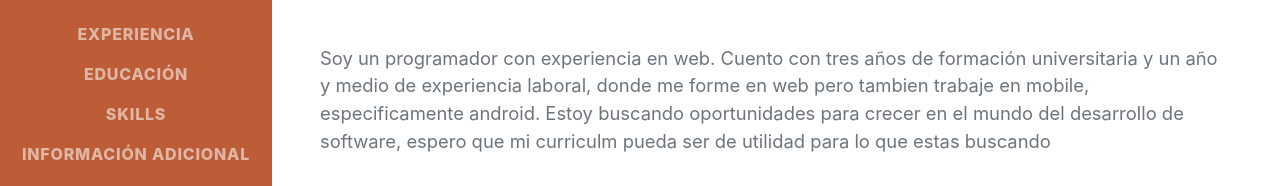
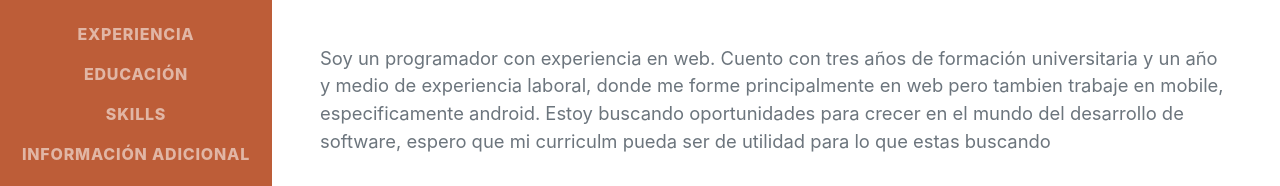
Before and after one commit to TosiniLisandro/TosiniLisandro.github.io, a plain HTML site: page index.html in a window 1280 px wide. Shown: the part 398-584 px from the top of the page. Drawn offline with nearby package versions, Linux system fonts and the light colour scheme; a web font is replaced by a local one.

Commit message:
Update index.html

```diff
--- a/index.html
+++ b/index.html
@@ -60,7 +60,7 @@
 
 
                     </div>
-                    <p class="lead mb-5">Soy un programador con experiencia en web. Cuento con tres años de formación universitaria y un año y medio de experiencia laboral, donde me forme en web pero tambien trabaje en mobile, especificamente android.  Estoy buscando oportunidades para crecer en el mundo del desarrollo de software, espero que mi curriculm pueda ser de utilidad para lo que estas buscando</p>
+                    <p class="lead mb-5">Soy un programador con experiencia en web. Cuento con tres años de formación universitaria y un año y medio de experiencia laboral, donde me forme principalmente en web pero tambien trabaje en mobile, especificamente android.  Estoy buscando oportunidades para crecer en el mundo del desarrollo de software, espero que mi curriculm pueda ser de utilidad para lo que estas buscando</p>
                     <div class="social-icons">
                         <a class="social-icon" href="https://www.linkedin.com/in/lisandro-tosini-b38a17163/"><i class="fab fa-linkedin-in"></i></a>
                         <a class="social-icon" href="https://github.com/TosiniLisandro"><i class="fab fa-github"></i></a>
```
